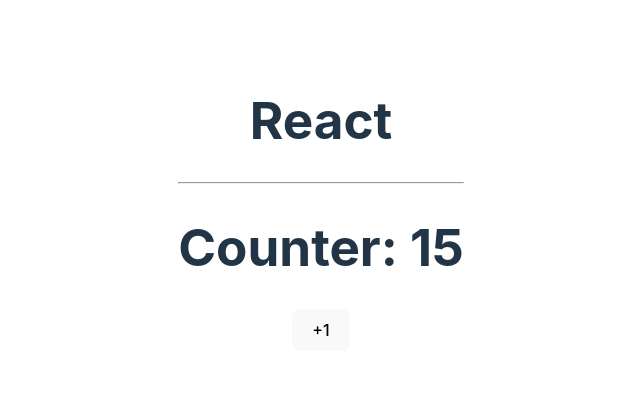
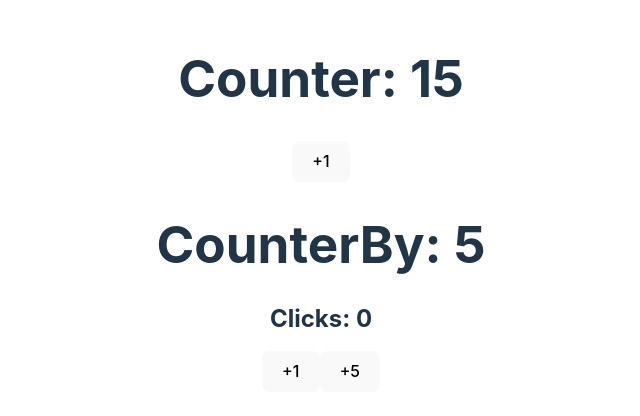
Before and after one commit to AlexanderMartinez25/bases-react, a React (Vite) app: page / in a window 1280 px wide. Shown: the part 196-612 px from the top of the page, without its empty margins (319-959 px from the left). Built offline with nearby package versions, Linux system fonts and the light colour scheme.

Commit message:
Manejar un objeto como estado

```diff
--- a/src/App.css
+++ b/src/App.css
@@ -3,33 +3,6 @@
   margin: 0 auto;
   padding: 2rem;
   text-align: center;
-}
-
-.logo {
-  height: 6em;
-  padding: 1.5em;
-  will-change: filter;
-}
-.logo:hover {
-  filter: drop-shadow(0 0 2em #646cffaa);
-}
-.logo.react:hover {
-  filter: drop-shadow(0 0 2em #61dafbaa);
-}
-
-@keyframes logo-spin {
-  from {
-    transform: rotate(0deg);
-  }
-  to {
-    transform: rotate(360deg);
-  }
-}
-
-@media (prefers-reduced-motion: no-preference) {
-  a:nth-of-type(2) .logo {
-    animation: logo-spin infinite 20s linear;
-  }
 }
 
 .card {
--- a/src/App.tsx
+++ b/src/App.tsx
@@ -1,13 +1,12 @@
 import './App.css'
+import { CounterBy } from './bases/CounetBy'
 import { Counter } from './bases/Counter'
 
 function App() {
   return (
     <>
-      <h1>React</h1>
-      <hr />
-
       <Counter initialValue={15} />
+      <CounterBy />
     </>
   )
 }
--- /dev/null
+++ b/src/bases/CounetBy.tsx
@@ -0,0 +1,33 @@
+import { useState } from "react"
+
+interface Props {
+  initialValue?: number
+}
+
+export const CounterBy = ({ initialValue = 5 }: Props) => {
+
+  const [counterState, setCounterState] = useState({
+    counter: initialValue,
+    clicks: 0,
+  })
+
+  const { clicks, counter } = counterState
+
+  const handleClick = (value: number) => {
+    setCounterState(prev => ({
+      counter: prev.counter + value,
+      clicks: prev.clicks + 1
+    }))
+  }
+
+  return (
+    <>
+      <h1>CounterBy: {counter}</h1>
+      <h2>Clicks: {clicks}</h2>
+
+
+      <button onClick={() => handleClick(1)}>+1</button>
+      <button onClick={() => handleClick(5)}>+5</button>
+    </>
+  )
+}
```
